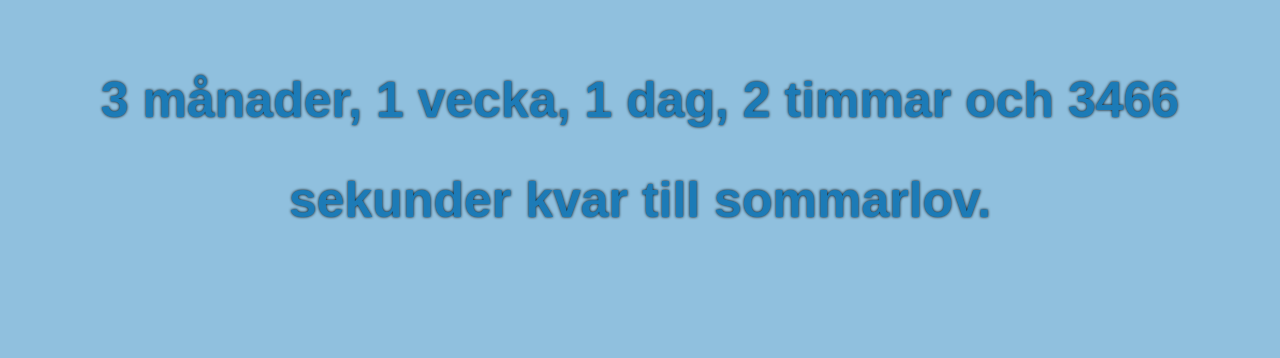
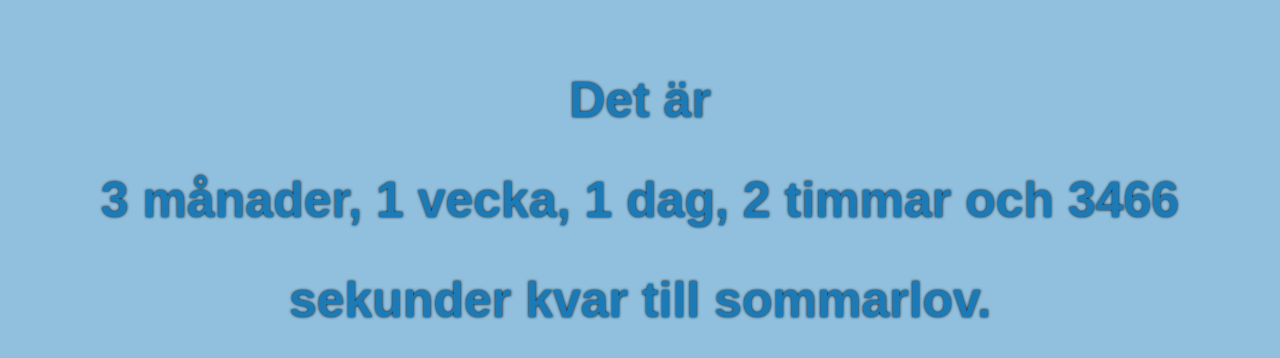
Before and after one commit to somarn/somarn.github.io, a plain HTML site: page index.html in a window 1280 px wide. Drawn offline with Linux system fonts and the light colour scheme.

Commit message:
Update index.html

```diff
--- a/index.html
+++ b/index.html
@@ -69,7 +69,7 @@ function update() {
 
 
 
-    textElement.innerHTML =  monthmsg + weekmsg + daymsg + hmsg.slice(0, -2) + ' och ' + smsg.slice(0, -2) + ' kvar till sommarlov.';
+    textElement.innerHTML =  'Det är<br>'+monthmsg + weekmsg + daymsg + hmsg.slice(0, -2) + ' och ' + smsg.slice(0, -2) + ' kvar till sommarlov.';
 }
 async function updateSec() {
 	while (1) {
```
